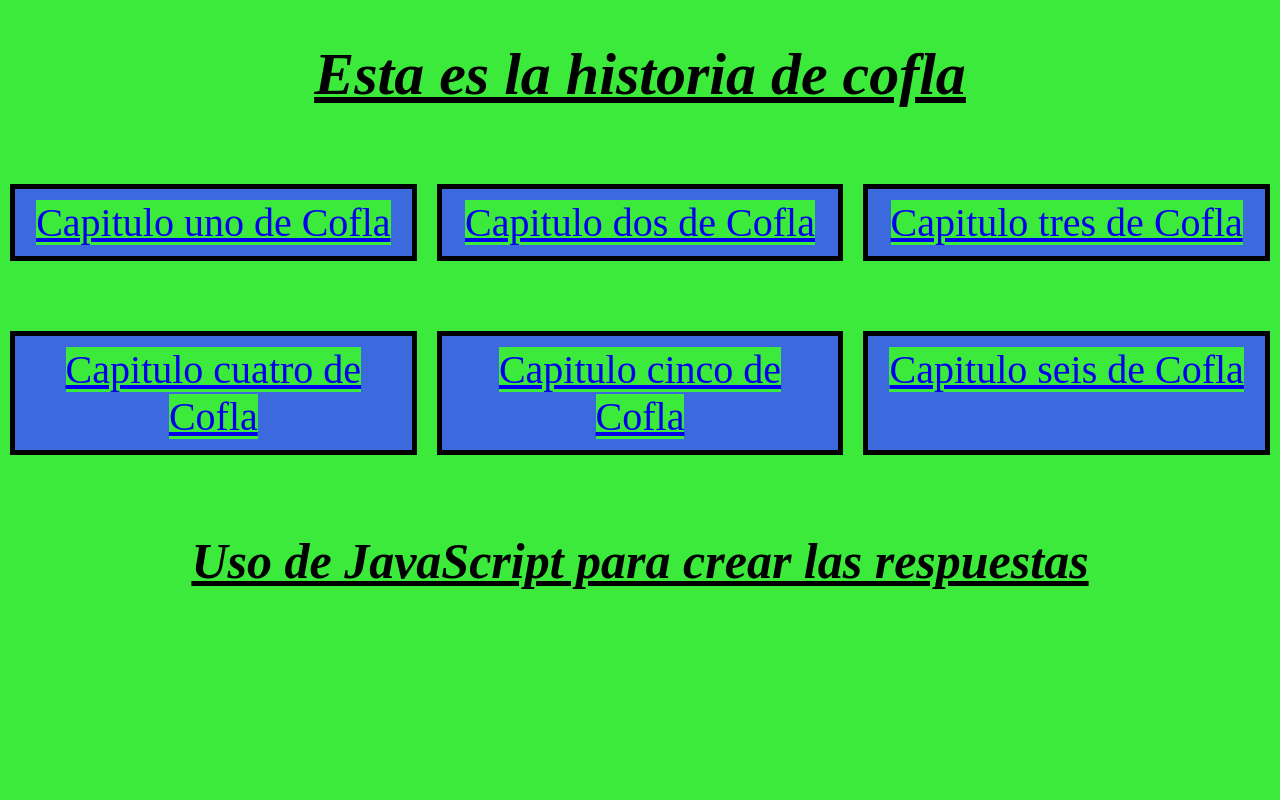
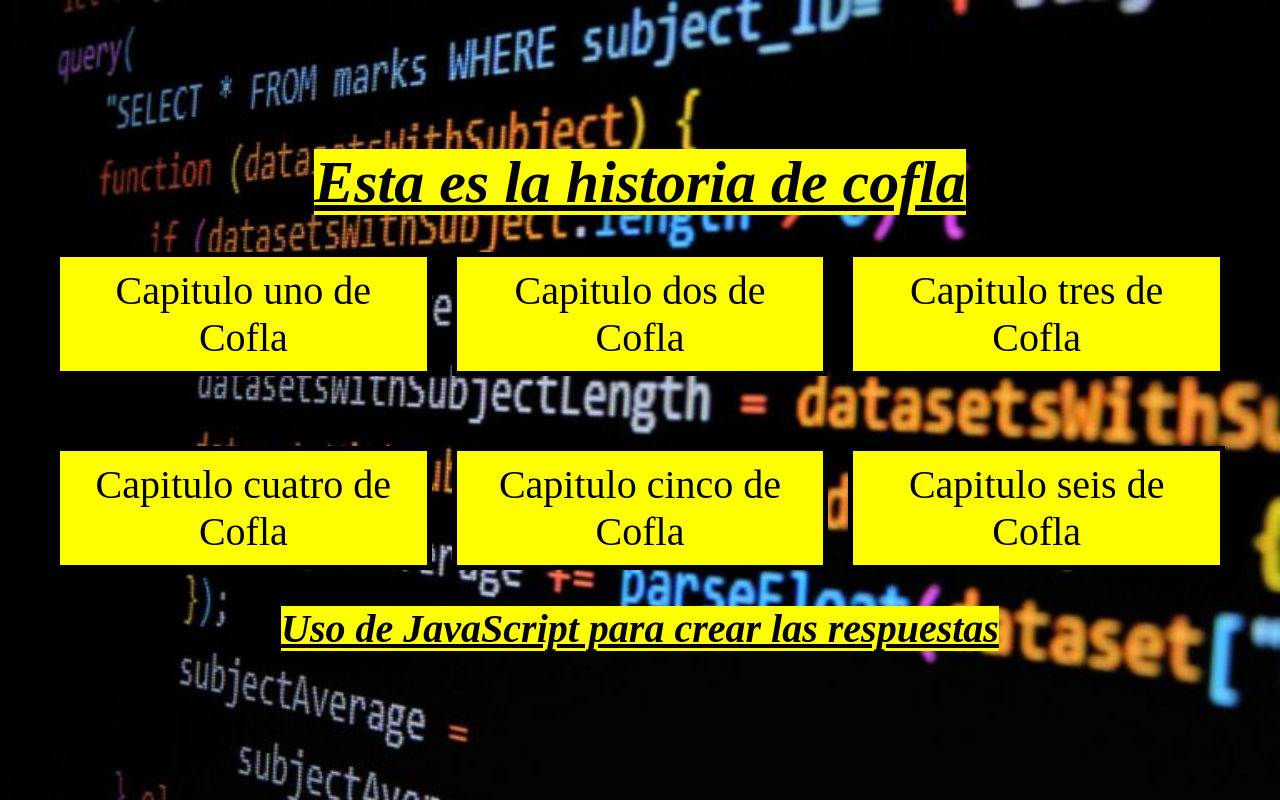
Before and after one commit to CristianNessi/Intruduccion-JavaScript, a plain HTML site: page index.html in a window 1280 px wide. Drawn offline with Linux system fonts and the light colour scheme.

Commit message:
Add files via upload

```diff
--- a/index.html
+++ b/index.html
@@ -5,26 +5,42 @@
     <meta name="viewport" content="width=device-width, initial-scale=1.0" />
     <title>Hitoria de Cofla</title>
     <style>
-      * {
-        background-color: rgb(59, 234, 59);
-      }
       body {
+        height: 100vh;
+        background-size: cover;
+        background-position: center;
+        background-repeat: no-repeat;
+        background-image: url('JavaScript.jpg');
         display: flex;
         flex-direction: column;
         align-items: center;
         margin: 0;
         padding: 0;
       }
+      img.transparente {
+            opacity: 0.5;
+        }
+      .contenido {
+            max-width: 100%;
+            margin: auto;
+            padding: 20px;
+            text-align: center;
+        }
       h1 {
         font-size: 60px;
       }
       h2 {
-        font-size: 50px;
+        font-size: 40px;
+      }
+      h1, h2 {
+        display: inline;
+        background-color: rgb(255, 255, 0);
+        text-align: center;
+        margin: auto;
       }
       .containerA {
         display: inline-flex;
         justify-content: space-around;
-        width: 100%;
         padding: 20px;
         margin: 5px;
       }
@@ -34,13 +50,12 @@
         margin: 10px;
         padding: 10px;
         border: 5px solid #000000;
-        background-color: rgba(60, 93, 239, 0.904);
+        background-color: rgba(255, 255, 0);
         text-align: center;
       }
       .containerB {
         display: inline-flex;
         justify-content: space-around;
-        width: 100%;
         padding: 20px;
         margin: 5px;
       }
@@ -50,12 +65,20 @@
         margin: 10px;
         padding: 10px;
         border: 5px solid #000000;
-        background-color: rgba(60, 93, 239, 0.904);
+        background-color: rgba(255, 255, 0);
         text-align: center;
+      }
+      a{
+        color:black;
+        text-decoration: none;
+      }
+      a:hover {
+        color:darkblue
       }
     </style>
   </head>
   <body>
+    <div class="contenido">
     <h1><u><i>Esta es la historia de cofla</i></u></h1>
     <div class="containerA">
       <div class="parteA">
@@ -80,5 +103,6 @@
       </div>
     </div>
     <h2><i><u>Uso de JavaScript para crear las respuestas</i></u></h2>
+  </div>
   </body>
 </html>
```
